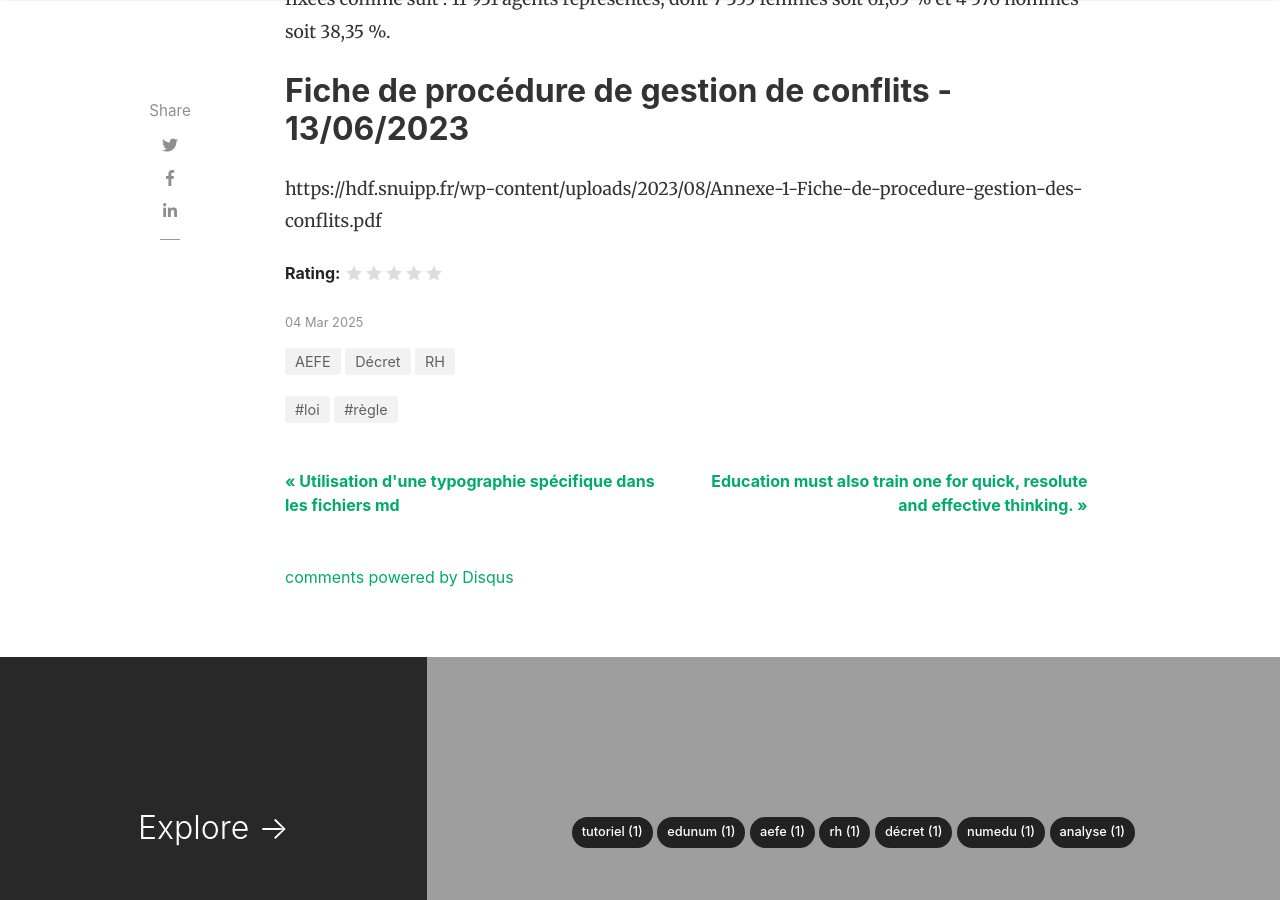
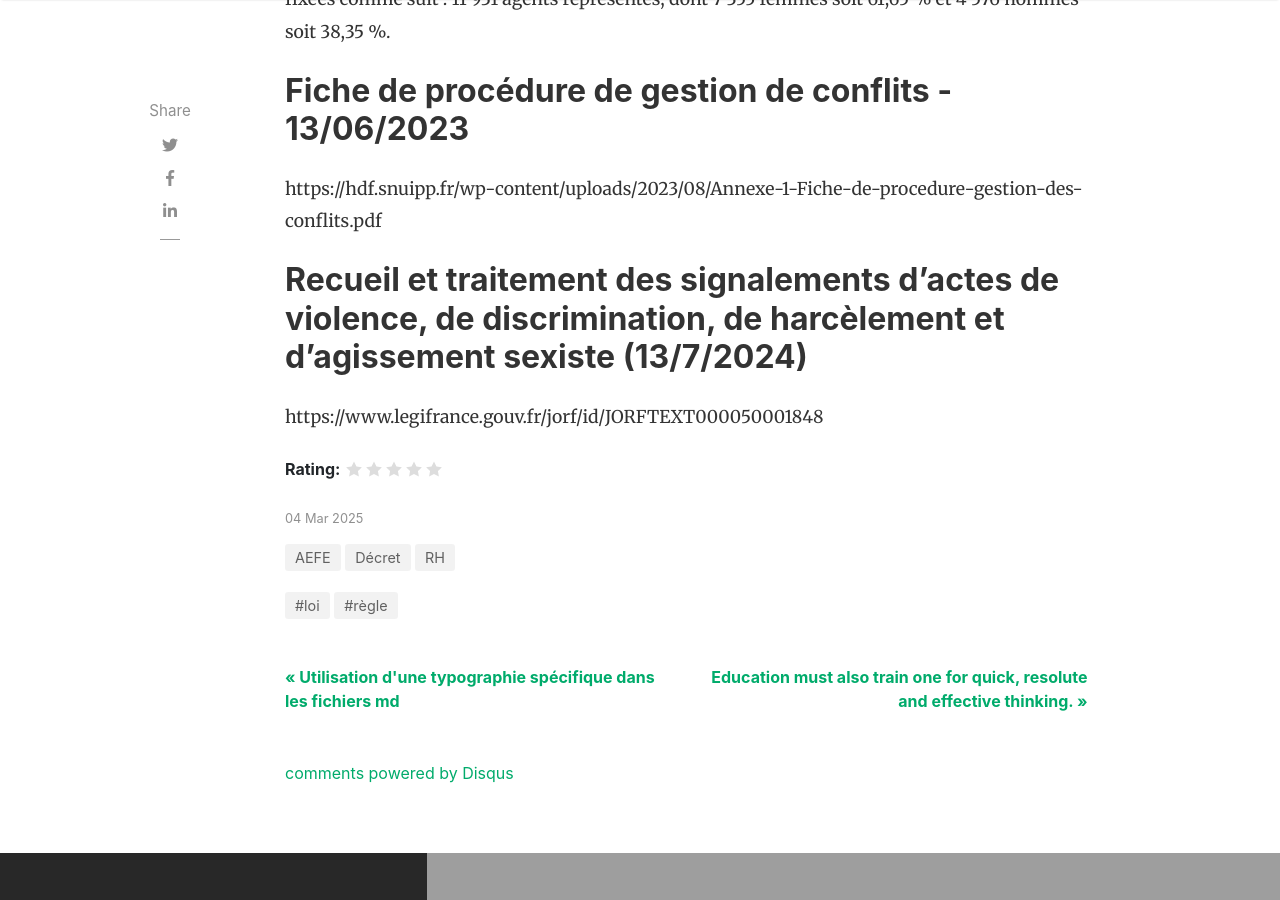
Before and after one commit to Virtualescola66/Virtualescola66.github.io, a Jekyll site: the page built from _posts/2025-03-04-AEFE-texte-RH.md, in a window 1280 px wide and 900 px high, scrolled down 999 px. Built offline with Jekyll 4.4.1, drawn with Linux system fonts in a browser that asks for light colours; nearby versions of some CDN libraries; comment, search, counter and statistics services are not loaded.

Commit message:
Update 2025-03-04-AEFE-texte-RH.md

```diff
--- a/_posts/2025-03-04-AEFE-texte-RH.md
+++ b/_posts/2025-03-04-AEFE-texte-RH.md
@@ -16,3 +16,5 @@ Les listes déposées par les organisations syndicales candidates comprennent un
 Les parts de femmes et d’hommes composant l’effectif représenté au comité social d’établissement public de l’Agence pour l’enseignement français à l’étranger pris en compte au 1er janvier 2022 sont fixées comme suit : 11 931 agents représentés, dont 7 355 femmes soit 61,65 % et 4 576 hommes soit 38,35 %.
 ## Fiche de procédure de gestion de conflits - 13/06/2023
 https://hdf.snuipp.fr/wp-content/uploads/2023/08/Annexe-1-Fiche-de-procedure-gestion-des-conflits.pdf
+## Recueil et traitement des signalements d'actes de violence, de discrimination, de harcèlement et d'agissement sexiste (13/7/2024)
+https://www.legifrance.gouv.fr/jorf/id/JORFTEXT000050001848
```
